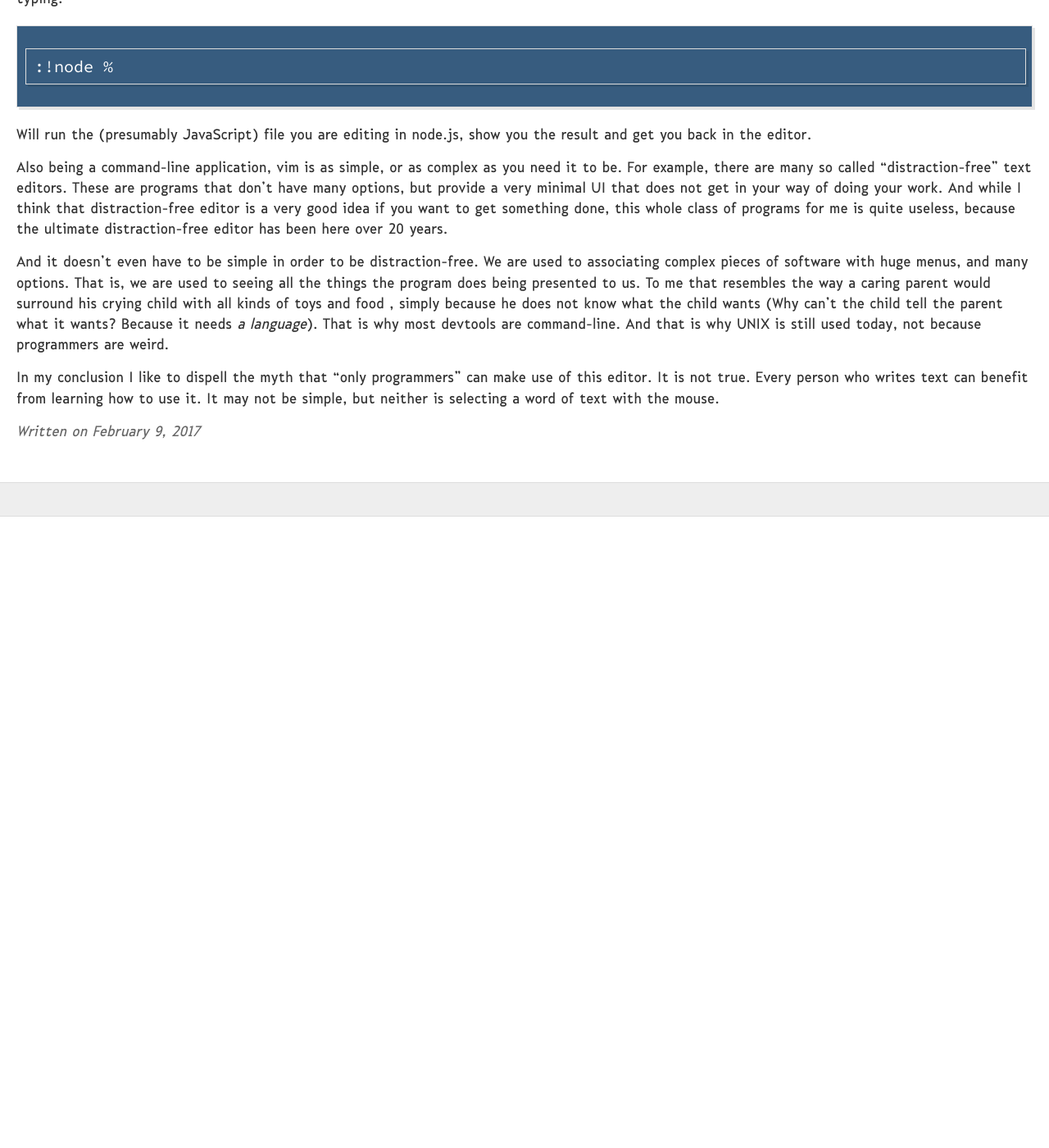
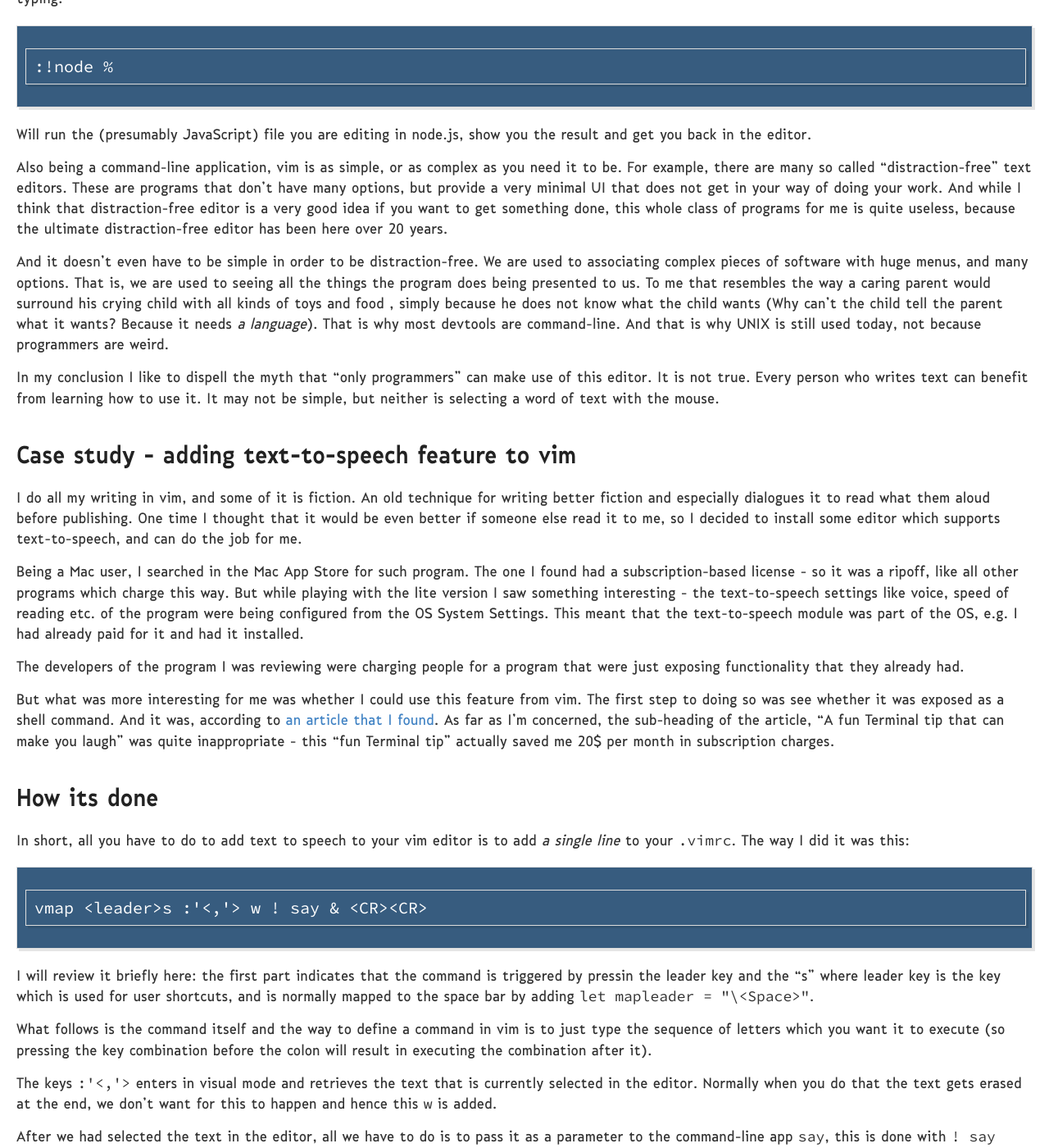
Before and after one commit to abuseofnotation/abuseofnotation.github.io, a Jekyll site: the page built from _posts/blog/2017-02-09-vim-awesome.md, in a window 1280 px wide and 1400 px high, scrolled down 2468 px. Shown: the whole window at 82% size. Built offline with Jekyll 4.4.1, drawn with Linux system fonts in a browser that asks for light colours; Markdown is read by kramdown in place of the engine named in the settings; before the commit the page ends 3098 px from its top, so only the background shows below that; some of the changed text lies outside the part shown.

Commit message:
vim + the case

````diff
--- /dev/null
+++ b/Gemfile
@@ -0,0 +1,2 @@
+source 'https://rubygems.org'
+gem 'github-pages', group: :jekyll_plugins
--- a/_posts/blog/2017-02-09-vim-awesome.md
+++ b/_posts/blog/2017-02-09-vim-awesome.md
@@ -86,3 +86,45 @@ Also being a command-line application, vim is as simple, or as complex as you ne
 And it doesn't even have to be simple in order to be distraction-free. We are used to associating complex pieces of software with huge menus, and many options. That is, we are used to seeing all the things the program does being presented to us. To me that resembles the way a caring parent would surround his crying child with all kinds of toys and food , simply because he does not know what the child wants (Why can't the child tell the parent what it wants? Because it needs _a language_). That is why most devtools are command-line. And that is why UNIX is still used today, not because programmers are weird.
 
 In my conclusion I like to dispell the myth that "only programmers" can make use of this editor. It is not true. Every person who writes text can benefit from learning how to use it. It may not be simple, but neither is selecting a word of text with the mouse.
+
+
+Case study - adding text-to-speech feature to vim
+===
+
+I do all my writing in vim, and some of it is fiction. An old technique for writing better fiction and especially dialogues it to read what them aloud before publishing. One time I thought that it would be even better if someone else read it to me, so I decided to install some editor which supports text-to-speech, and can do the job for me.
+
+Being a Mac user, I searched in the Mac App Store for such program. The one I found had a subscription-based license - so it was a ripoff, like all other programs which charge this way. But while playing with the lite version I saw something interesting - the text-to-speech settings like voice, speed of reading etc. of the program were being configured from the OS System Settings. This meant that the text-to-speech module was part of the OS, e.g. I had already paid for it and had it installed.
+
+The developers of the program I was reviewing were charging people for a program that were just exposing functionality that they already had.
+
+But what was more interesting for me was whether I could use this feature from vim. The first step to doing so was see whether it was exposed as a shell command. And it was, according to [an article that I found](https://www.lifewire.com/mac-say-command-with-talking-terminal-2260772). As far as I'm concerned, the sub-heading of the article, "A fun Terminal tip that can make you laugh" was quite inappropriate - this "fun Terminal tip" actually saved me 20$ per month in subscription charges.
+
+
+How its done
+===
+
+In short, all you have to do to add text to speech to your vim editor is to add *a single line* to your `.vimrc`. The way I did it was this:
+
+```
+vmap <leader>s :'<,'> w ! say & <CR><CR>
+```
+I will review it briefly here: the first part indicates that the command is triggered by pressin the leader key and the "s" where leader key is the key which is used for user shortcuts, and is normally mapped to the space bar by adding `let mapleader = "\<Space>"`.
+
+What follows is the command itself and the way to define a command in vim is to just type the sequence of letters which you want it to execute (so pressing the key combination before the colon will result in executing the combination after it).
+
+The keys `:'<,'>` enters in visual mode and retrieves the text that is currently selected in the editor. Normally when you do that the text gets erased at the end, we don't want for this to happen and hence this `w` is added.
+
+After we had selected the text in the editor, all we have to do is to pass it as a parameter to the command-line app `say`, this is done with `! say <CR><CR>` where `!` is the shortcut to exec a terminal command, and `<CR>` is just the way you end the wholw thing (equivalent to pressing Enter after typing a command manually). The command itself is, then `say &`. It can also be just `say`, but this executes the command in the foreground so it blocks the editor while the is talking. The `&` sign at the end takes care of that.
+
+So in order to use the command I just have to select a text and press space and "s" and my Mac plays it back to me.
+
+After some time I discovered that I often want to replay a whole paragraph, without selecting it, so I added another shortcut:
+
+```
+nmap <leader>p V<leader>s
+```
+
+This just selects the current paragraph, with `V` and runs the previous command.
+
+
+So that's the conclusion of the whole article - vim may be old and hard to use, but I was about to pay money and install a separate editor just so I have this feature which I needed, and I ended up adding and customizing the feature in vim for just about 15 minutes.
````
Also changed, not shown: the-case.md (+2 -6 lines).
